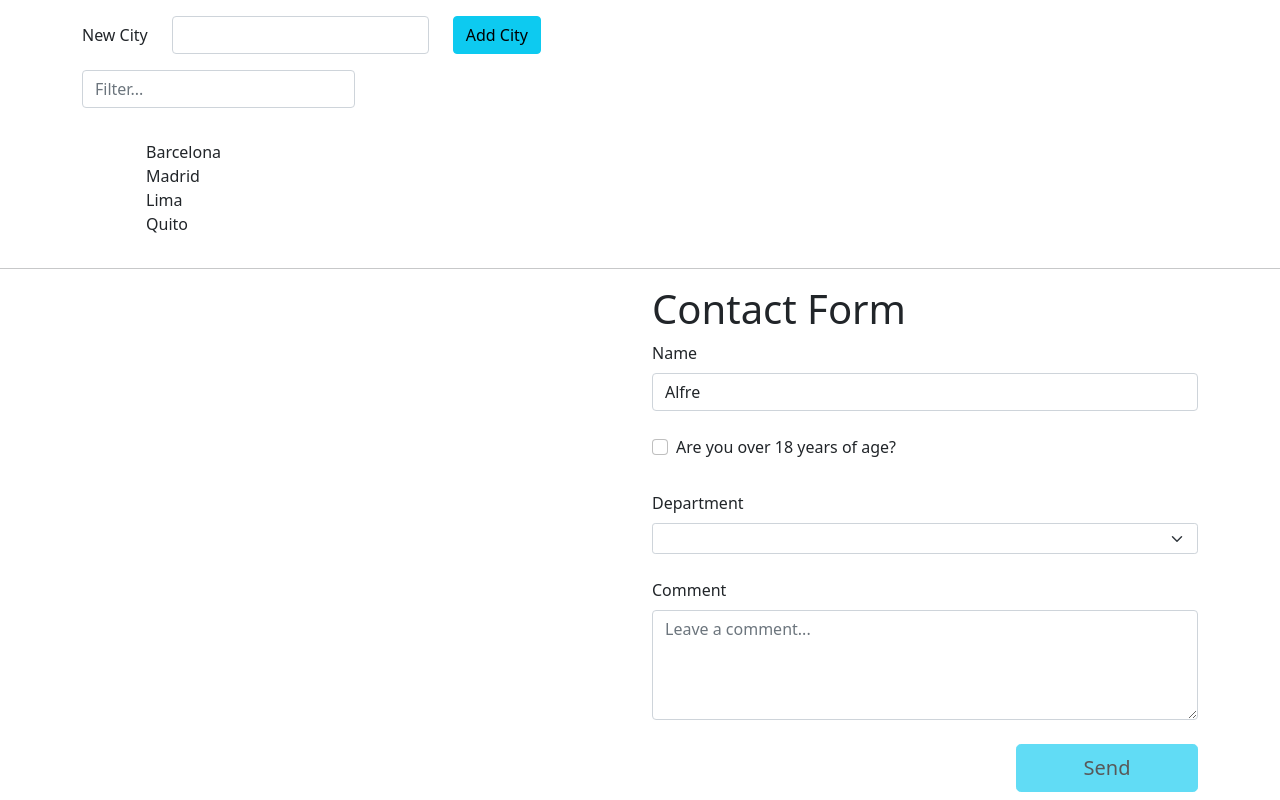
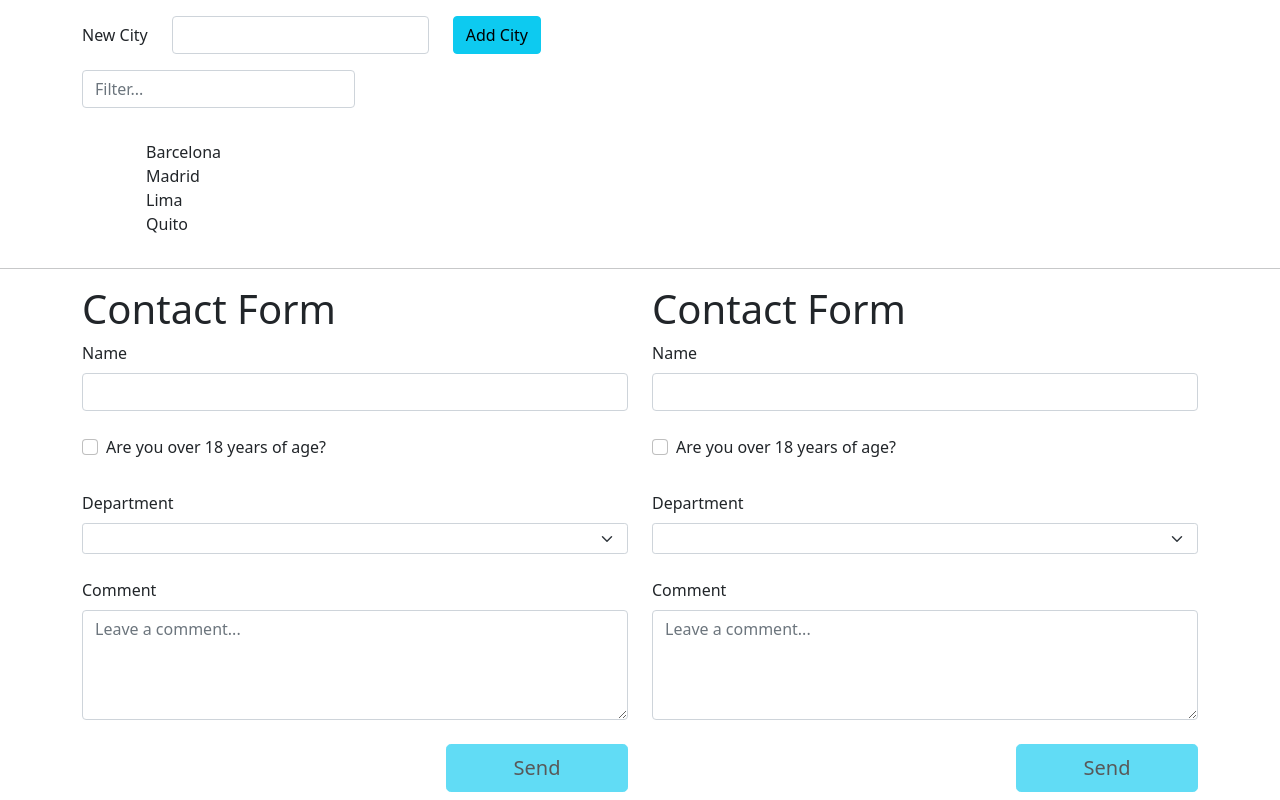
Before and after one commit to apgallego/angular-28-days-tutorial, an Angular app: page / in a window 1280 px wide. Built offline with nearby package versions, Linux system fonts and the light colour scheme.

Commit message:
template and reactive forms

```diff
--- a/src/app/app.component.html
+++ b/src/app/app.component.html
@@ -35,7 +35,7 @@
 <div class="container">
   <div class="row">
     <div class="col-6">
-      <!-- <app-contact></app-contact> -->
+      <app-contact></app-contact>
     </div>
     <div class="col-6">
       <app-contact-reactive></app-contact-reactive>
--- a/src/app/contact-reactive/contact-reactive.component.ts
+++ b/src/app/contact-reactive/contact-reactive.component.ts
@@ -13,7 +13,7 @@ export class ContactReactiveComponent implements OnInit {
 
   ngOnInit(): void {
     this.contactForm = this.initForm();
-    this.onPatchValue();
+    // this.onPatchValue();
     // this.onSetValue();
   }
 
```
